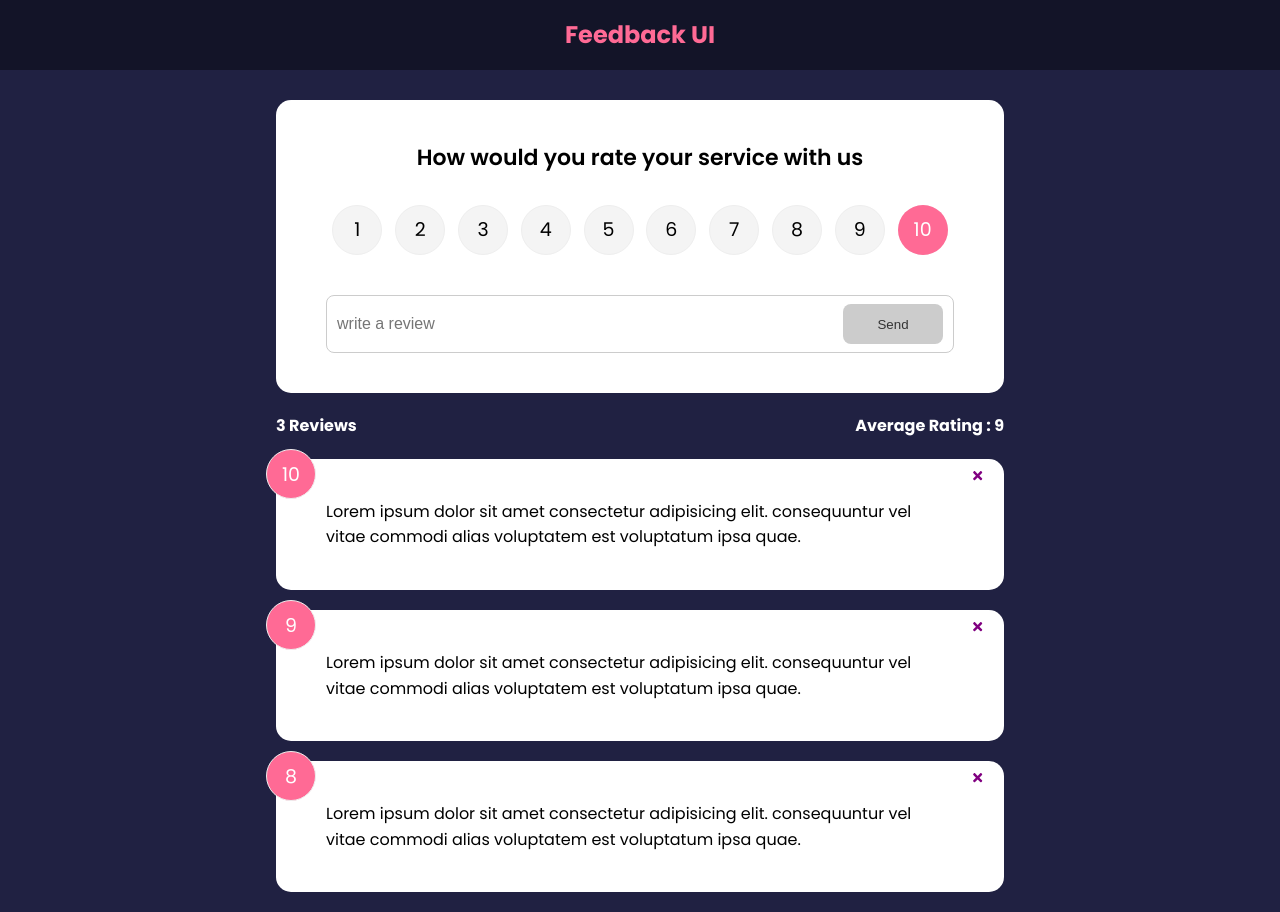
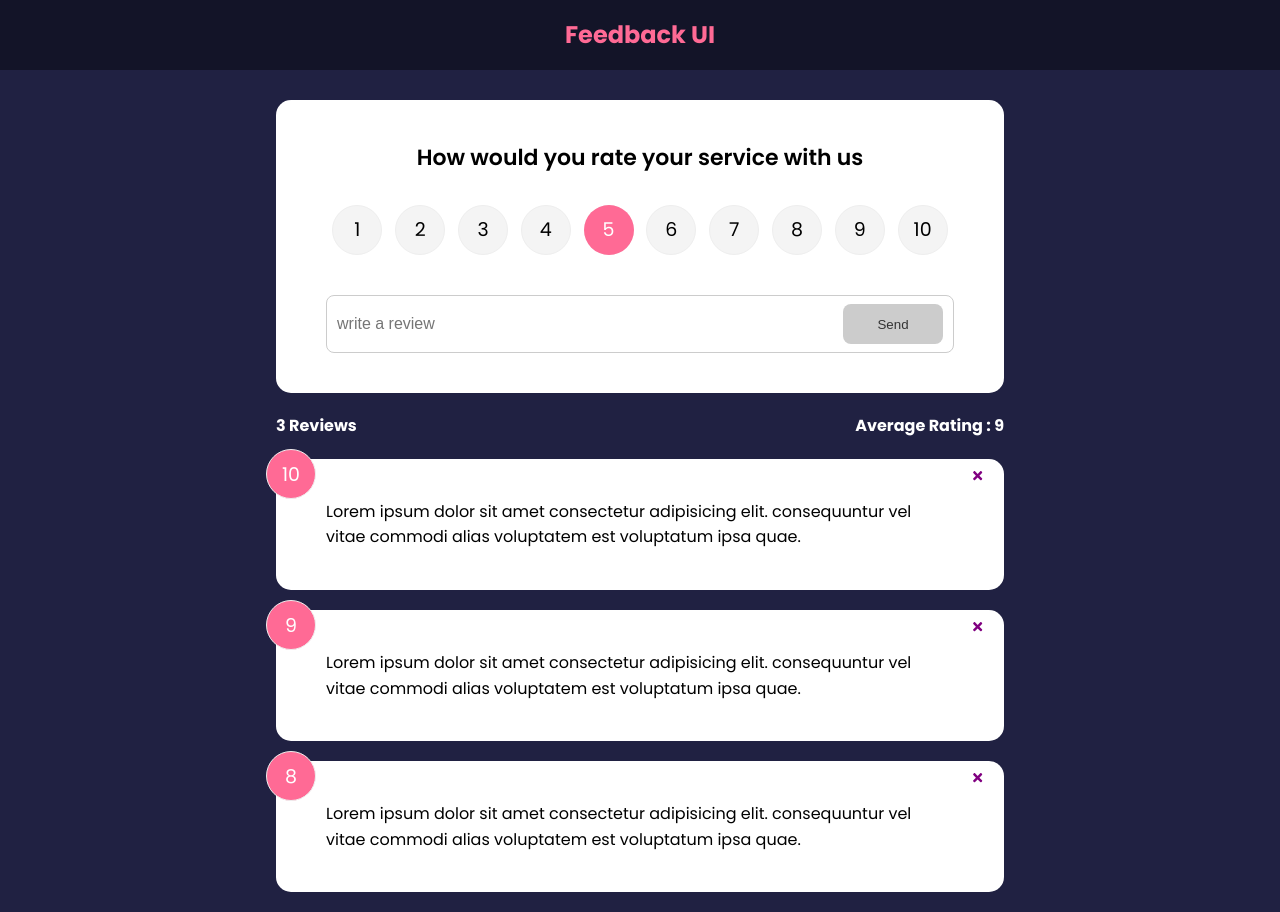
Before and after one commit to hieuvnautotech/UdemiKhoa1, a React (Create React App) app in the folder my-app/: page / in a window 1280 px wide. Built offline with nearby package versions, Linux system fonts and the light colour scheme.

Commit message:
add feedback

```diff
--- a/my-app/src/components/FeedbackForm.js
+++ b/my-app/src/components/FeedbackForm.js
@@ -5,31 +5,39 @@ import RatingSelect from "./RatingSelect";
 
 function FeedbackForm() {
   const [text, setText] = useState("");
-  const [btnDisable, setBtnDisable] = useState(true)
-  const [message, setMessage] = useState('')
-  const [rating, setRating] = useState(10)
+  const [btnDisable, setBtnDisable] = useState(true);
+  const [message, setMessage] = useState("");
+  const [rating, setRating] = useState(10);
 
   const handleTextChange = (e) => {
     // console.log(e.target.value);
-    if(text === ''){
-      setBtnDisable(true)
-      setMessage(null)
-    } else if(text !== '' && text.trim().length <= 10){
-      setMessage('Text must be at least 10 characters')
-      setBtnDisable(true)
+    if (text === "") {
+      setBtnDisable(true);
+      setMessage(null);
+    } else if (text !== "" && text.trim().length <= 10) {
+      setMessage("Text must be at least 10 characters");
+      setBtnDisable(true);
     } else {
-      setMessage(null)
-      setBtnDisable(false)
+      setMessage(null);
+      setBtnDisable(false);
     }
-    setText(e.target.value)
+    setText(e.target.value);
   };
-
+  const handleSubmit = (e) => {
+    e.preventDefault();
+    if (text.trim().length > 10) {
+      const newFeedback = {
+        text,
+        rating,
+      };
+      console.log(newFeedback);
+    }
+  };
   return (
-
-      <Card>
+    <Card onSubmit={handleSubmit}>
       <form>
         <h2>How would you rate your service with us</h2>
-          <RatingSelect select={(rating)=>setRating(rating)}/>
+        <RatingSelect select={(rating) => setRating(rating)} />
         <div className="input-group">
           <input
             type="text"
@@ -37,9 +45,7 @@ function FeedbackForm() {
             onChange={handleTextChange}
             value={text}
           />
-            <Button type='submit'
-              isDisabled={btnDisable}
-            >
+          <Button type="submit" isDisabled={btnDisable}>
             Send
           </Button>
         </div>
@@ -47,7 +53,6 @@ function FeedbackForm() {
         {message && <div className="message">{message}</div>}
       </form>
     </Card>
-
   );
 }
 
--- a/my-app/src/components/RatingSelect.js
+++ b/my-app/src/components/RatingSelect.js
@@ -1,13 +1,13 @@
 import React, { useState } from "react";
 
 function RatingSelect({select}) {
-  const [selected, setSelected] = useState(10);
+  const [selected, setSelected] = useState(5);
   const handleChange = (e) => {
     // console.log(e.currentTarget.value)
-    setSelected(e.currentTarget.value)
+    setSelected(+e.currentTarget.value)
     // console.log("selected",selected)
 
-    select(e.currentTarget.value)
+    select(+e.currentTarget.value)
   };
   return (
     <>
```
Lines whose indentation alone changed are shown as unchanged.
